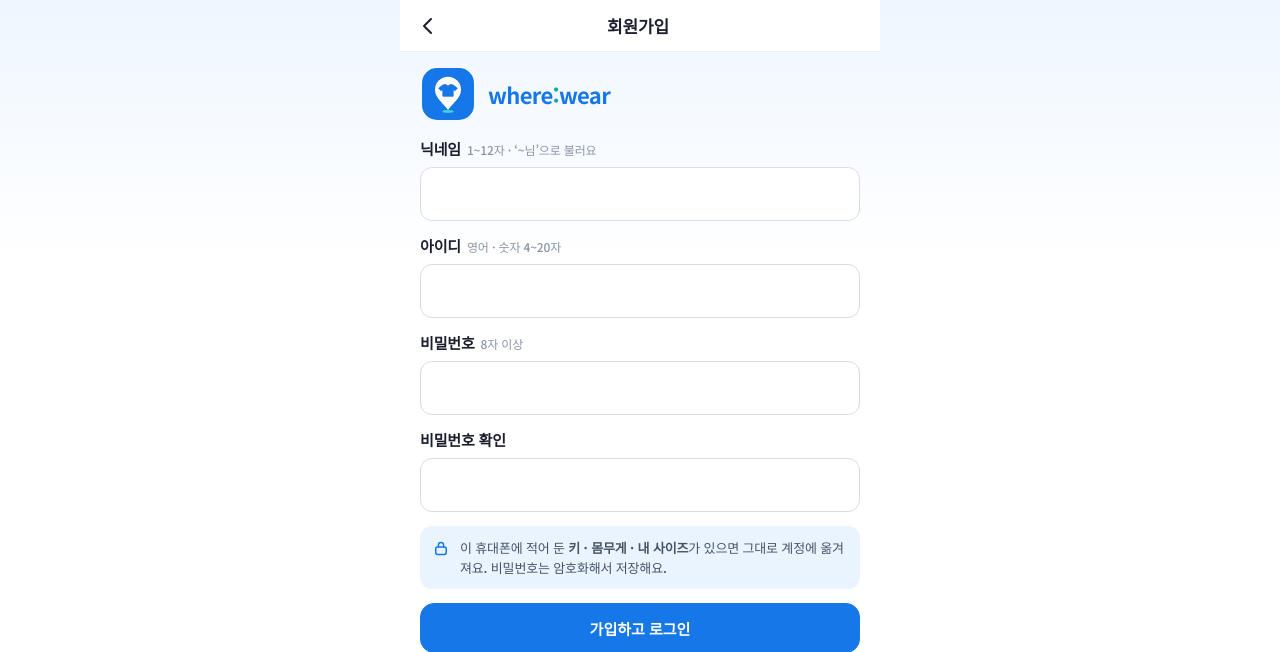
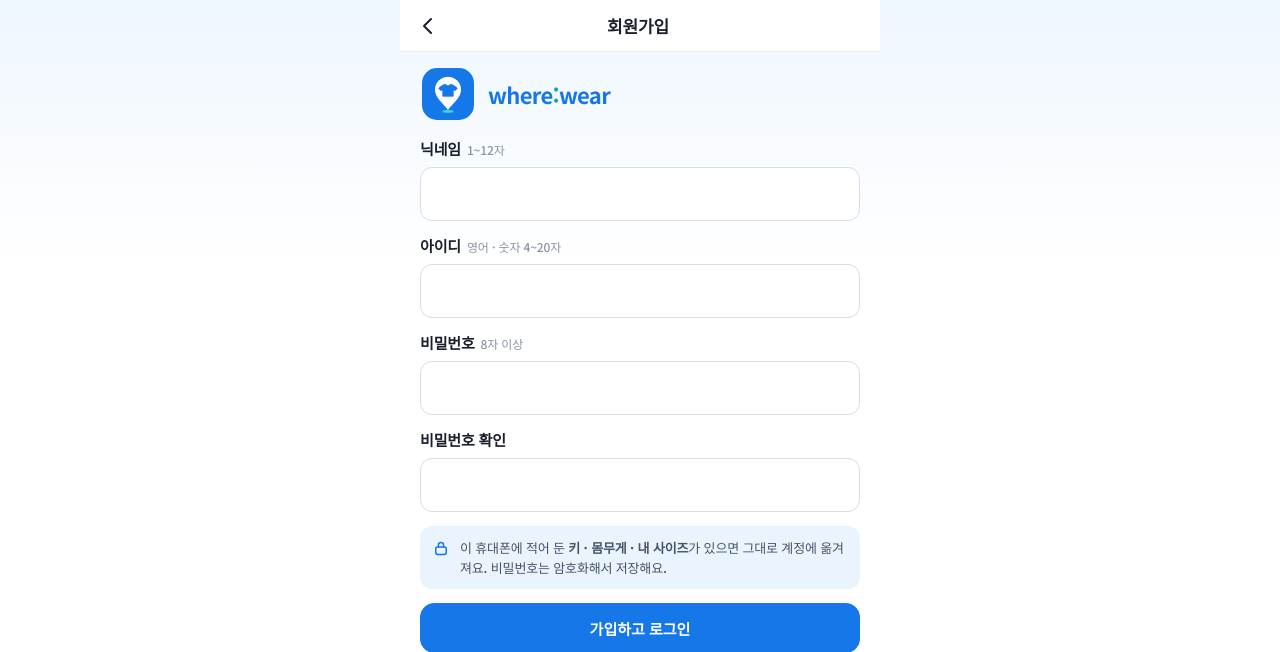
Before and after one commit to freshborn-Sol/where-wear, a Flask app: page /signup in a window 1280 px wide. Shown: the top 652 px of the page. Run offline with Flask 3, Linux system fonts and the light colour scheme; data comes from the database, SQL or seed files in the repository; data that the repository does not hold is empty.

Commit message:
회원가입 닉네임 안내를 '1~12자'만 남김
Co-Authored-By: Claude Opus 5.5 <noreply@anthropic.com>
Claude-Session: https://claude.ai/code/session_01Rz3xLKSC4AJEKMHs9YNC3w

```diff
--- a/i18n.py
+++ b/i18n.py
@@ -365,7 +365,7 @@ PHRASES.update({
     "옷 이름이나 색으로 찾기": "Search by name or color", "매장 이용 가이드": "Store guide", "옷 찾는 법 · 직원 부르는 법": "How to find items · how to call staff",
     "지금 많이 보는 옷": "Popular right now", "사진으로 찾기": "Search by photo", "SNS에서 본 옷 · 캡처 사진도 돼요": "Seen it online? Screenshots work too",
     "‘찾았어요’를 누르면 위치 정보가 더 정확해져요": "Tap ‘Found it’ to keep locations accurate",
-    "첫 화면으로 가려면 '찾았어요!'를 누르세요.": "Tap 'Found it!' to go back to the start.", "첫 화면으로": "Back to start", "처음으로": "Back to start", "내 사이즈 저장": "Save my size", "닉네임": "Nickname", "1~12자 · ‘~님’으로 불러요": "1–12 characters · shown on your account", "닉네임은 1~12자로 적어 주세요": "Nickname must be 1–12 characters", "다른 매장에서도 내 사이즈 불러오기": "Load your size at any store", "찾았어요": "Found it", "고마워요": "Thanks",
+    "첫 화면으로 가려면 '찾았어요!'를 누르세요.": "Tap 'Found it!' to go back to the start.", "첫 화면으로": "Back to start", "처음으로": "Back to start", "내 사이즈 저장": "Save my size", "닉네임": "Nickname", "1~12자": "1–12 characters", "1~12자 · ‘~님’으로 불러요": "1–12 characters · shown on your account", "닉네임은 1~12자로 적어 주세요": "Nickname must be 1–12 characters", "다른 매장에서도 내 사이즈 불러오기": "Load your size at any store", "찾았어요": "Found it", "고마워요": "Thanks",
     "직원이 가고 있어요": "Staff is on the way", "한 번에 발표 준비": "One-click demo setup", "AI가 옷을 분석하고 있어요…": "AI is analyzing the item…",
     "점장 요약 보기 (최근 7일)": "Manager summary (last 7 days)", "새 요청 · 신고함": "New request · Requests",
     "발표 시연 모드 (시연 상황 만들기 · 지우기)": "Demo mode (create · clear demo data)",
--- a/templates/login.html
+++ b/templates/login.html
@@ -9,7 +9,7 @@
   <form method="post" class="meform" id="lf" autocomplete="on">
     <input type="hidden" name="next" value="{{ nxt }}">
     {% if mode == 'signup' %}
-    <label class="fld"><span>닉네임<small>1~12자 · ‘~님’으로 불러요</small></span>
+    <label class="fld"><span>닉네임<small>1~12자</small></span>
       <span class="inp"><input name="nickname" value="{{ request.form.get('nickname', '') }}" required maxlength="12" autocomplete="nickname"></span></label>
     {% endif %}
     <label class="fld"><span>아이디<small>영어 · 숫자 4~20자</small></span>
```
